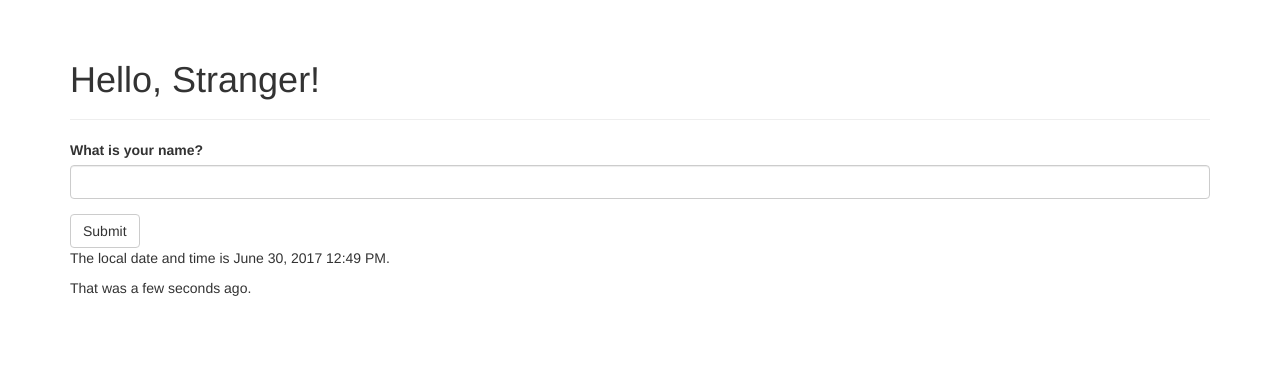
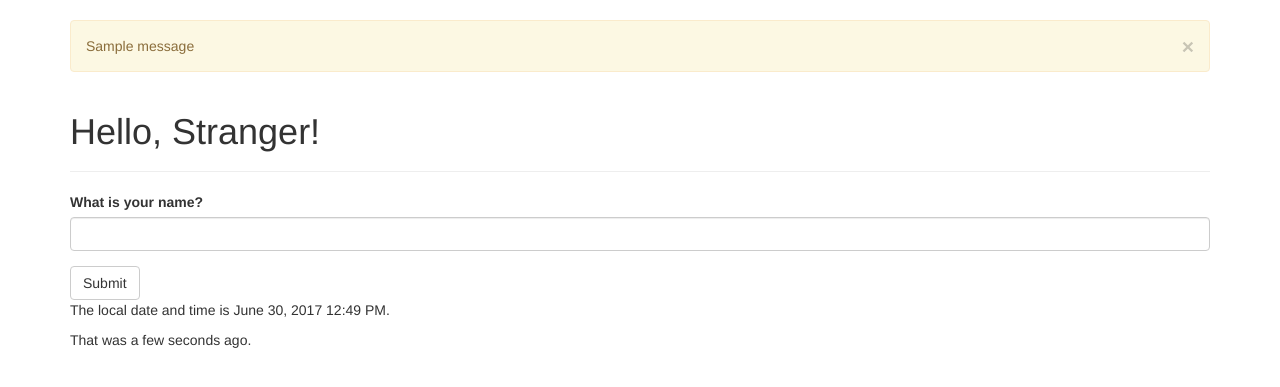
Before and after one commit to etolh/python, a Flask app: page / in a window 1280 px wide. Shown: the part 52-439 px from the top of the page. Run offline with Flask 2, Linux system fonts and the light colour scheme; one stand-in notice (Sample message) is shown; some libraries are stand-ins or nearby versions.

Commit message:
4c: flash

```diff
--- a/hello.py
+++ b/hello.py
@@ -6,7 +6,7 @@ from datetime import datetime
 from flask.ext.wtf import Form
 from wtforms import StringField, SubmitField
 from wtforms.validators import Required
-from flask import Flask, render_template, session, redirect, url_for #4b,重定向
+from flask import Flask, render_template, session, redirect, url_for, flash #4b,重定向
 
 app = Flask(__name__)
 #defend csrf
@@ -29,11 +29,15 @@ def index():
     # return '<h1>Hello World!</h1>'
     #使用jinja2模板
     #渲染表单，并接收表单数据4a
-    name = None
     form = NameForm()
 
     if form.validate_on_submit():
         #若有表单提交，返回True
+        old_name = session.get('name')
+
+        if old_name is not None and old_name != form.name.data:
+            flash('Looks like you have changed your name')
+
         session['name'] = form.name.data    #session保存数据
         return redirect(url_for('index'))
     #form表单渲染index网页
--- a/templates/base.html
+++ b/templates/base.html
@@ -34,7 +34,15 @@
 
 {% block content %}
 <div class="container">
+    {% for message in get_flashed_messages() %}
+    <div class="alert alert-warning">
+        <button type="button" class="close" data-dismiss="alert">&times;</button>
+        {{ message }}
+    </div>
+    {% endfor %}
+
     {% block page_content %}{% endblock %}
+
 </div>
 {% endblock %}
 
```
